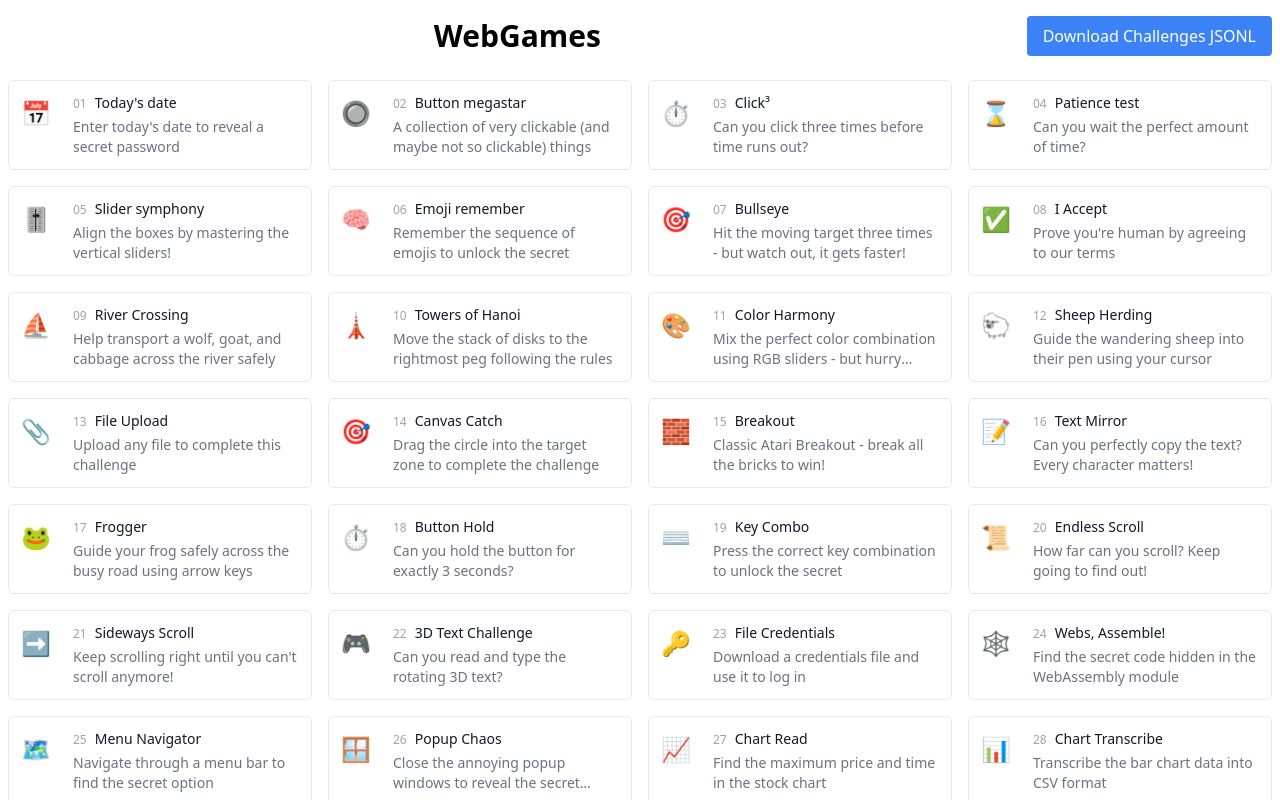
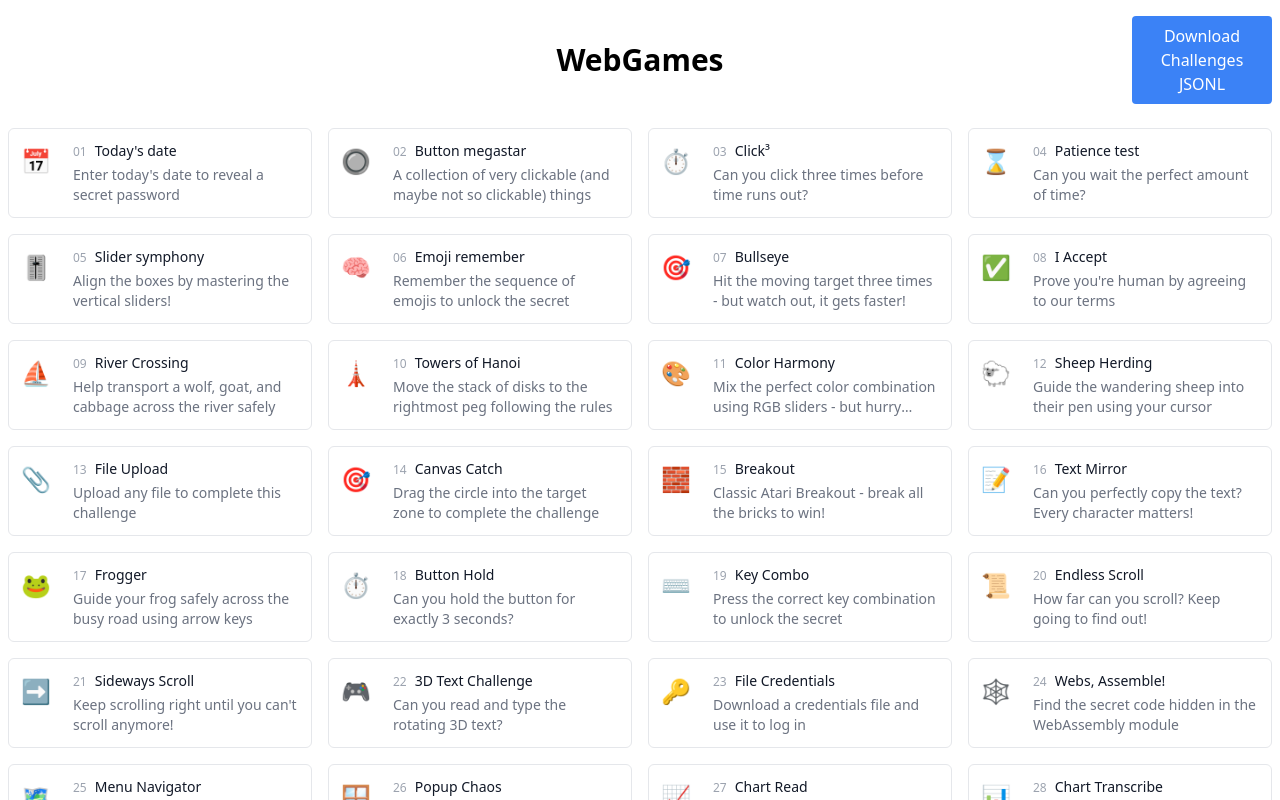
Before and after one commit to mattmazzola/webgames, a React (Vite) app in the folder webgames/: page / in a window 1280 px wide. Shown: the top 800 px of the page. Built offline with nearby package versions, Linux system fonts and the light colour scheme; sample sign-in values are in the browser's storage.

Commit message:
Fix alignment

```diff
--- a/webgames/src/pages/Home.tsx
+++ b/webgames/src/pages/Home.tsx
@@ -32,13 +32,16 @@ export default function Home() {
   return (
     <div className="container mx-auto px-2 py-4">
       <div className="flex justify-between items-center mb-6">
-        <h1 className="text-3xl font-bold text-center flex-grow">WebGames</h1>
+        <div className="w-[140px]"></div>
+        <h1 className="text-3xl font-bold">WebGames</h1>
+        <div className="w-[140px] flex justify-end">
           <button
             onClick={downloadChallengesJSONL}
             className="px-4 py-2 bg-blue-500 text-white rounded hover:bg-blue-600 transition-colors duration-200"
           >
             Download Challenges JSONL
           </button>
+        </div>
       </div>
       <div className="grid grid-cols-1 sm:grid-cols-2 lg:grid-cols-3 xl:grid-cols-4 gap-4">
         {visibleRoutes.map((route, index) => (
```
Lines whose indentation alone changed are shown as unchanged.
